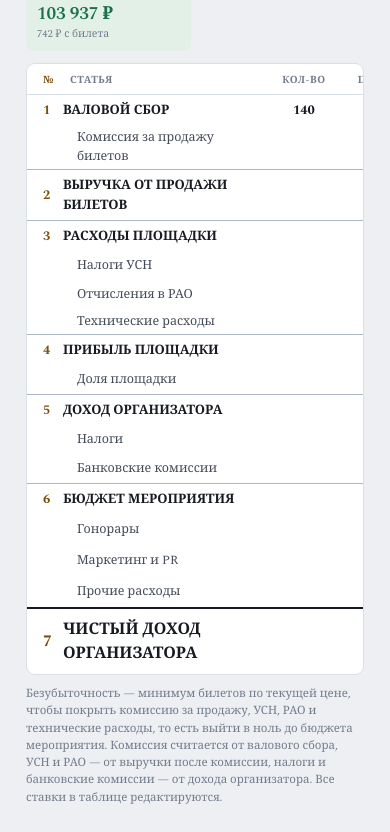
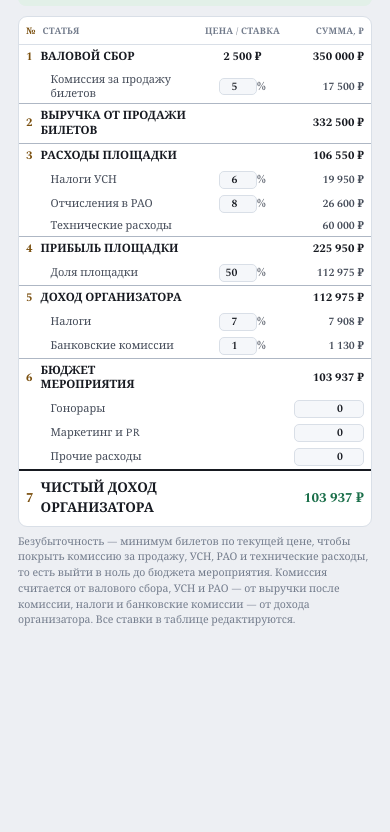
Before and after one commit to skrasin/claude, a plain HTML site: page concert/concert-budget.html in a window 390 px wide. Shown: the part 318-1150 px from the top of the page. After the commit the page ends 971 px from the top, so only its background shows below. Drawn offline with nearby package versions, Linux system fonts and the light colour scheme.

Commit message:
Make the table fit phone widths
The table carried min-width:560px, so on a 390px phone it sat in a 354px
container and scrolled 208px sideways. Below 560px it now sizes to the
container: the "Кол-во" column is hidden — its only values, the ticket count
and price, already sit in the header cells — cell padding drops from 16 to
7px, type goes down a step, and the rate and amount inputs narrow. A second
breakpoint at 380px tightens padding again.

The net-income cell spans the full row on phones instead of sitting half
width with a gap beside it.

Measured at 360, 390 and 430px: no horizontal scrolling, table 342/368/408px
inside containers of 344/370/410px. Desktop is untouched at 724px tall.

Note for future testing: the local file has no viewport meta — the artifact
runtime injects one — so a phone-width check must run against a copy that
adds it, or the browser lays the page out at 980px and hides the problem.

Co-Authored-By: Claude Opus 5 <noreply@anthropic.com>
Claude-Session: https://claude.ai/code/session_01RA1yrtrcqV5rmuM1iwZjp1

```diff
--- a/concert/concert-budget.html
+++ b/concert/concert-budget.html
@@ -157,6 +157,45 @@ tr.final td.r.minus{color:var(--bad)}
 .pct:focus-visible,.money:focus-visible{outline:2px solid var(--accent); outline-offset:1px}
 
 footer{margin-top:10px; font-size:11.5px; color:var(--muted); line-height:1.5}
+
+/* ---------- телефон ---------- */
+@media (max-width:560px){
+  .wrap{padding:12px 10px 16px}
+  h1{font-size:17px; margin-bottom:8px}
+
+  .top{gap:6px; margin-bottom:10px; grid-template-columns:repeat(auto-fit, minmax(146px, 1fr))}
+  /* итог занимает всю строку, а не половину с пустотой рядом */
+  .cell.net{grid-column:1 / -1}
+  .cell.net .cell-val{margin-top:1px}
+  .cell{padding:7px 9px 8px}
+  .num{font-size:17px}
+  .cell.result .big{font-size:17px}
+
+  /* таблица целиком по ширине экрана, без горизонтальной прокрутки */
+  table{min-width:0}
+  th, td{padding-left:7px; padding-right:7px}
+  th{font-size:9px; letter-spacing:.03em; padding-top:7px}
+  td.l{padding-left:5px}
+  tr.sub td.l{padding-left:15px}
+  tr.step td{font-size:11.5px; line-height:1.25}
+  tr.sub td{font-size:11px; line-height:1.25}
+  tr.final td{font-size:13.5px; padding-top:7px; padding-bottom:8px}
+  td.r{font-weight:600}
+
+  /* «Кол-во» уходит: 140 и цена и так стоят в шапке страницы */
+  th.qty, td.qty{display:none}
+
+  .pct{width:38px; font-size:11px; padding:1px 4px}
+  .money{width:70px; font-size:11px; padding:1px 5px}
+  footer{font-size:10.5px; margin-top:8px}
+}
+
+@media (max-width:380px){
+  .wrap{padding:10px 8px 14px}
+  th, td{padding-left:6px; padding-right:6px}
+  tr.sub td.l{padding-left:12px}
+  .money{width:64px}
+}
 </style>
 
 <div class="wrap">
@@ -234,8 +273,8 @@ footer{margin-top:10px; font-size:11.5px; color:var(--muted); line-height:1.5}
     <tr>
       <th class="n">№</th>
       <th class="l">Статья</th>
-      <th>Кол-во</th>
-      <th>Цена / ставка</th>
+      <th class="qty">Кол-во</th>
+      <th class="rate">Цена / ставка</th>
       <th>Сумма, ₽</th>
     </tr>
   </thead>
@@ -243,120 +282,120 @@ footer{margin-top:10px; font-size:11.5px; color:var(--muted); line-height:1.5}
     <tr class="step">
       <td class="n">1</td>
       <td class="l">ВАЛОВОЙ СБОР</td>
-      <td class="c"><span id="tQty">140</span></td>
-      <td class="c"><span id="tPrice">2 500 ₽</span></td>
+      <td class="c qty"><span id="tQty">140</span></td>
+      <td class="c rate"><span id="tPrice">2 500 ₽</span></td>
       <td class="r" id="vGross"></td>
     </tr>
     <tr class="sub">
       <td class="n"></td>
       <td class="l">Комиссия за продажу билетов</td>
-      <td class="c"></td>
-      <td class="c"><input class="pct" type="number" id="rComm" min="0" max="100" step="0.5" value="5">%</td>
+      <td class="c qty"></td>
+      <td class="c rate"><input class="pct" type="number" id="rComm" min="0" max="100" step="0.5" value="5">%</td>
       <td class="r" id="vComm"></td>
     </tr>
     <tr class="step">
       <td class="n">2</td>
       <td class="l">ВЫРУЧКА ОТ ПРОДАЖИ БИЛЕТОВ</td>
-      <td class="c"></td>
-      <td class="c"></td>
+      <td class="c qty"></td>
+      <td class="c rate"></td>
       <td class="r" id="vRev"></td>
     </tr>
     <tr class="step">
       <td class="n">3</td>
       <td class="l">РАСХОДЫ ПЛОЩАДКИ</td>
-      <td class="c"></td>
-      <td class="c"></td>
+      <td class="c qty"></td>
+      <td class="c rate"></td>
       <td class="r" id="vVenueCosts"></td>
     </tr>
     <tr class="sub">
       <td class="n"></td>
       <td class="l">Налоги УСН</td>
-      <td class="c"></td>
-      <td class="c"><input class="pct" type="number" id="rUsn" min="0" max="100" step="0.5" value="6">%</td>
+      <td class="c qty"></td>
+      <td class="c rate"><input class="pct" type="number" id="rUsn" min="0" max="100" step="0.5" value="6">%</td>
       <td class="r" id="vUsn"></td>
     </tr>
     <tr class="sub">
       <td class="n"></td>
       <td class="l">Отчисления в РАО</td>
-      <td class="c"></td>
-      <td class="c"><input class="pct" type="number" id="rRao" min="0" max="100" step="0.5" value="8">%</td>
+      <td class="c qty"></td>
+      <td class="c rate"><input class="pct" type="number" id="rRao" min="0" max="100" step="0.5" value="8">%</td>
       <td class="r" id="vRao"></td>
     </tr>
     <tr class="sub">
       <td class="n"></td>
       <td class="l">Технические расходы</td>
-      <td class="c"></td>
-      <td class="c"></td>
+      <td class="c qty"></td>
+      <td class="c rate"></td>
       <td class="r" id="vTech"></td>
     </tr>
     <tr class="step">
       <td class="n">4</td>
       <td class="l">ПРИБЫЛЬ ПЛОЩАДКИ</td>
-      <td class="c"></td>
-      <td class="c"></td>
+      <td class="c qty"></td>
+      <td class="c rate"></td>
       <td class="r" id="vVenueProfit"></td>
     </tr>
     <tr class="sub">
       <td class="n"></td>
       <td class="l">Доля площадки</td>
-      <td class="c"></td>
-      <td class="c"><input class="pct" type="number" id="rShare" min="0" max="100" step="1" value="50">%</td>
+      <td class="c qty"></td>
+      <td class="c rate"><input class="pct" type="number" id="rShare" min="0" max="100" step="1" value="50">%</td>
       <td class="r" id="vShare"></td>
     </tr>
     <tr class="step">
       <td class="n">5</td>
       <td class="l">ДОХОД ОРГАНИЗАТОРА</td>
-      <td class="c"></td>
-      <td class="c"></td>
+      <td class="c qty"></td>
+      <td class="c rate"></td>
       <td class="r" id="vOrg"></td>
     </tr>
     <tr class="sub">
       <td class="n"></td>
       <td class="l">Налоги</td>
-      <td class="c"></td>
-      <td class="c"><input class="pct" type="number" id="rTax" min="0" max="100" step="0.5" value="7">%</td>
+      <td class="c qty"></td>
+      <td class="c rate"><input class="pct" type="number" id="rTax" min="0" max="100" step="0.5" value="7">%</td>
       <td class="r" id="vTax"></td>
     </tr>
     <tr class="sub">
       <td class="n"></td>
       <td class="l">Банковские комиссии</td>
-      <td class="c"></td>
-      <td class="c"><input class="pct" type="number" id="rBank" min="0" max="100" step="0.5" value="1">%</td>
+      <td class="c qty"></td>
+      <td class="c rate"><input class="pct" type="number" id="rBank" min="0" max="100" step="0.5" value="1">%</td>
       <td class="r" id="vBank"></td>
     </tr>
     <tr class="step">
       <td class="n">6</td>
       <td class="l">БЮДЖЕТ МЕРОПРИЯТИЯ</td>
-      <td class="c"></td>
-      <td class="c"></td>
+      <td class="c qty"></td>
+      <td class="c rate"></td>
       <td class="r" id="vBudget"></td>
     </tr>
     <tr class="sub">
       <td class="n"></td>
       <td class="l"><label for="eFees">Гонорары</label></td>
-      <td class="c"></td>
-      <td class="c"></td>
+      <td class="c qty"></td>
+      <td class="c rate"></td>
       <td class="r"><input class="money" type="number" id="eFees" min="0" step="1000" value="0" inputmode="numeric"></td>
     </tr>
     <tr class="sub">
       <td class="n"></td>
       <td class="l"><label for="eMkt">Маркетинг и PR</label></td>
-      <td class="c"></td>
-      <td class="c"></td>
+      <td class="c qty"></td>
+      <td class="c rate"></td>
       <td class="r"><input class="money" type="number" id="eMkt" min="0" step="1000" value="0" inputmode="numeric"></td>
     </tr>
     <tr class="sub">
       <td class="n"></td>
       <td class="l"><label for="eOther">Прочие расходы</label></td>
-      <td class="c"></td>
-      <td class="c"></td>
+      <td class="c qty"></td>
+      <td class="c rate"></td>
       <td class="r"><input class="money" type="number" id="eOther" min="0" step="1000" value="0" inputmode="numeric"></td>
     </tr>
     <tr class="final">
       <td class="n">7</td>
       <td class="l">ЧИСТЫЙ ДОХОД ОРГАНИЗАТОРА</td>
-      <td class="c"></td>
-      <td class="c"></td>
+      <td class="c qty"></td>
+      <td class="c rate"></td>
       <td class="r" id="vNet"></td>
     </tr>
   </tbody>
```
Also changed, not shown: concert/README.md.
